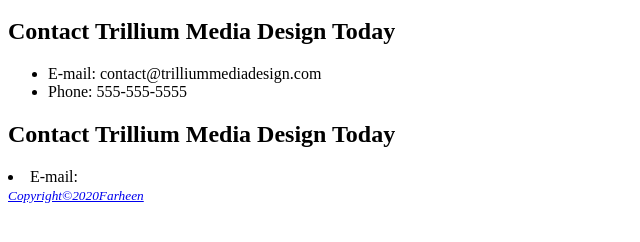
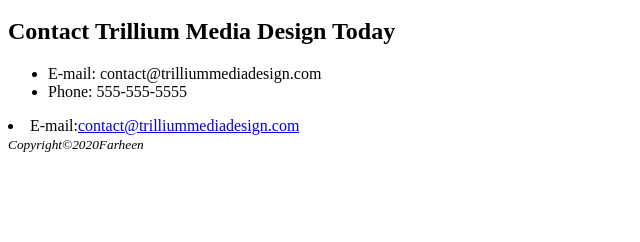
Before and after one commit to fkskgit/hello-world, a plain HTML site: page Website/mypractice/contact.html in a window 1280 px wide. Shown: the part 100-342 px from the top of the page, without its empty margins (0-640 px from the left). Drawn offline with Linux system fonts and the light colour scheme.

Commit message:
final change

```diff
--- a/Website/mypractice/contact.html
+++ b/Website/mypractice/contact.html
@@ -19,12 +19,9 @@
           <li>E-mail: contact@trilliummediadesign.com</li>
           <li>Phone: 555-555-5555</li>
         </ul>
+        <li>E-mail:<a href="mailto:contact@trilliummediadesign.com">contact@trilliummediadesign.com</a>
+            </li>
 
-        <h2>Contact Trillium Media Design Today</h2>
-       <li>E-mail:
-<a href="mailto:contact@trilliummediadesign.com">
-
-</li>
 
 
     </main>
```
